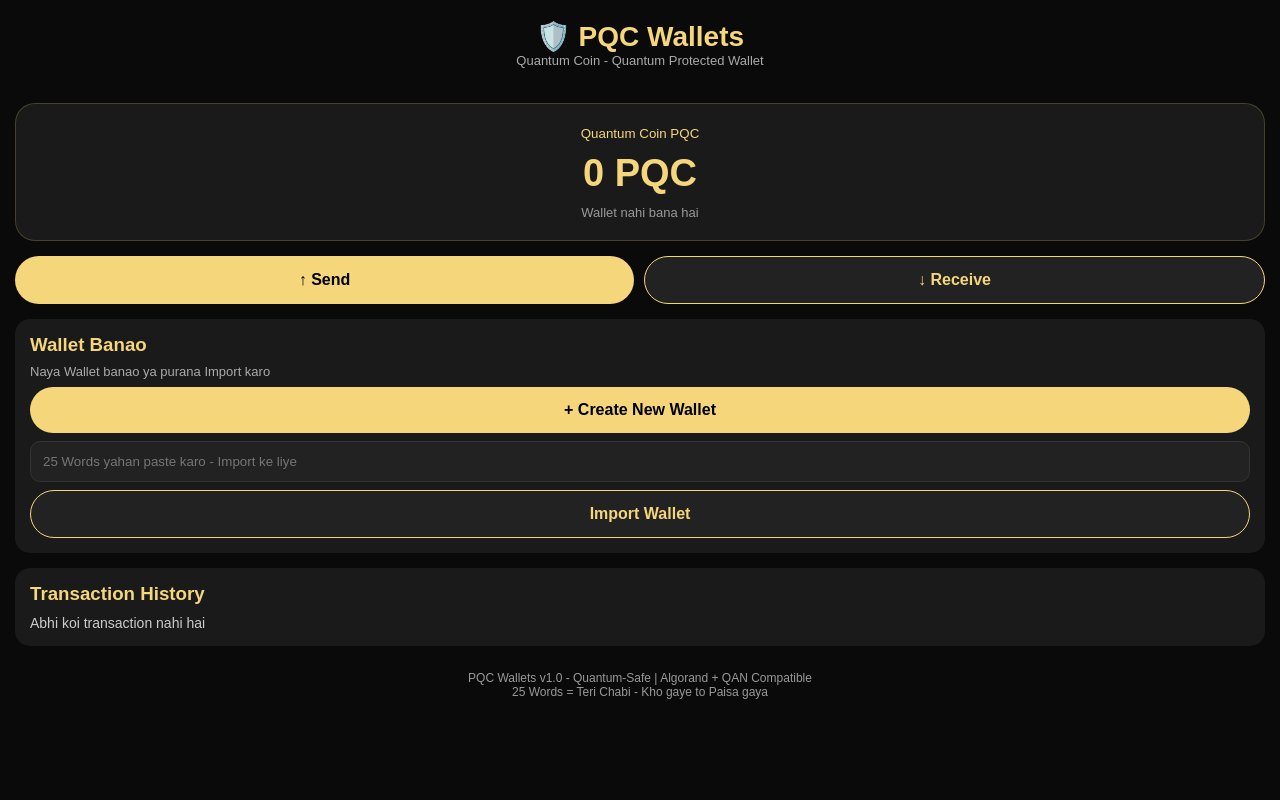
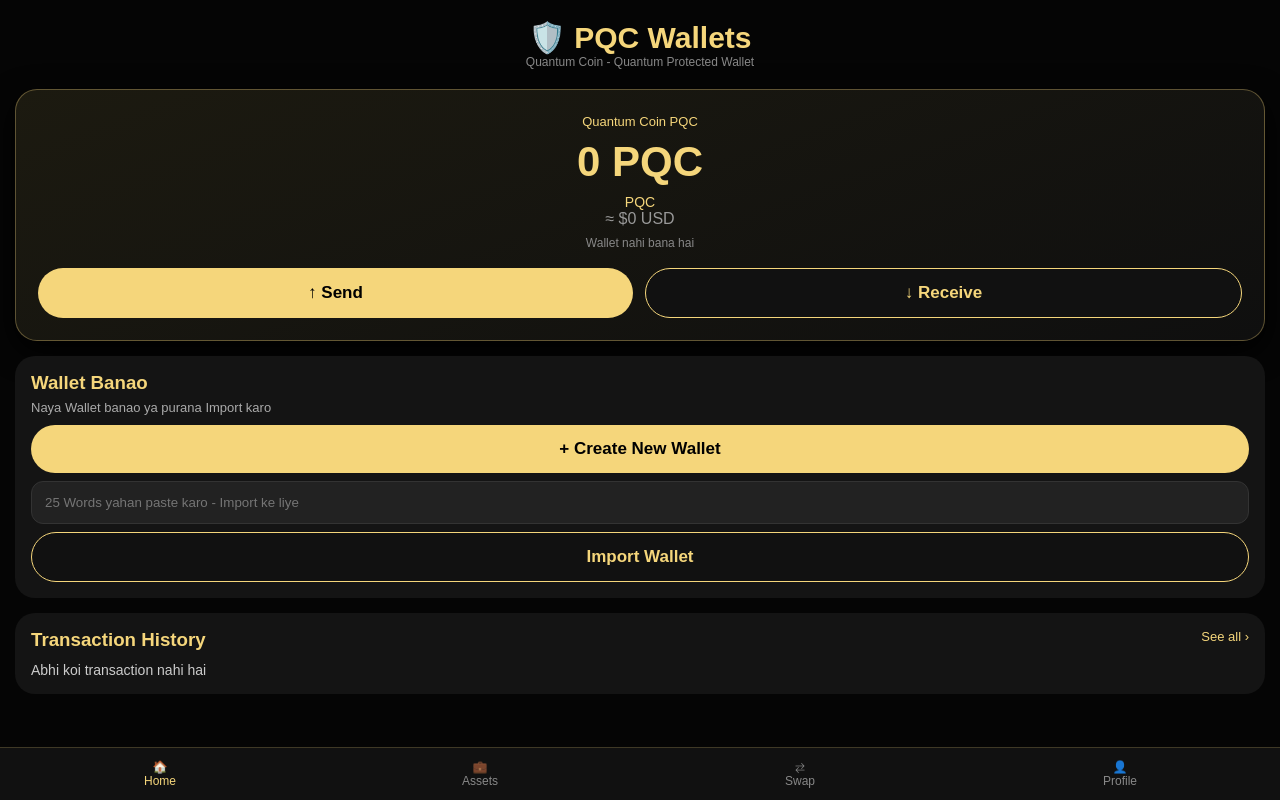
Before and after one commit to samdeep11/Quantum-metamask, a browser extension: page index.html in a window 1280 px wide. Drawn offline with Linux system fonts and the light colour scheme.

Commit message:
Update index.html

```diff
--- a/index.html
+++ b/index.html
@@ -3,119 +3,88 @@
 <head>
 <meta charset="UTF-8">
 <meta name="viewport" content="width=device-width, initial-scale=1.0">
-<title>PQC Wallets - Quantum Coin</title>
+<title>PQC Wallets</title>
 <style>
 *{margin:0;padding:0;box-sizing:border-box;font-family:Arial,sans-serif}
-body{background:#0a0a0a;color:#fff;min-height:100vh}
-.header{text-align:center;padding:20px}
-.header h1{color:#f5d67b;font-size:28px}
-.header p{color:#aaa;font-size:13px}
-.card{background:#1a1a1a;border:1px solid #f5d67b33;border-radius:20px;margin:15px;padding:20px;text-align:center}
-.card small{color:#f5d67b}
-.balance{font-size:38px;color:#f5d67b;font-weight:bold;margin:10px 0}
-.btns{display:flex;gap:10px;margin:15px}
-.btn{flex:1;padding:14px;border-radius:30px;border:none;font-size:16px;font-weight:bold;cursor:pointer}
+body{background:#050505;color:#fff;padding-bottom:90px}
+.top{text-align:center;padding:20px 10px 5px}
+.top h1{color:#f5d67b;font-size:30px}
+.card{background:linear-gradient(160deg,#1c1a10,#0f0f0f);border:1px solid #f5d67b55;border-radius:22px;margin:15px;padding:22px;text-align:center;box-shadow:0 10px 30px #000}
+.card small{color:#f5d67b;font-size:13px}
+.balance{font-size:42px;color:#f5d67b;font-weight:900;margin:8px 0}
+.usd{color:#999}
+.btns{display:flex;gap:12px;margin-top:18px}
+.btn{flex:1;padding:14px;border-radius:30px;border:none;font-size:17px;font-weight:bold;cursor:pointer}
 .send{background:#f5d67b;color:#000}
-.receive{background:#222;color:#f5d67b;border:1px solid #f5d67b}
-.box{background:#1a1a1a;border-radius:15px;margin:15px;padding:15px}
-input{width:100%;padding:12px;border-radius:10px;border:1px solid #333;background:#222;color:#fff;margin:8px 0}
-.words{background:#222;padding:12px;border-radius:10px;color:#f5d67b;line-height:1.8;font-size:14px;word-spacing:4px}
-.small{font-size:12px;color:#999;text-align:center;padding:10px}
+.receive{background:#111;color:#f5d67b;border:1px solid #f5d67b}
+.box{background:#141414;border-radius:20px;margin:15px;padding:16px}
+.box h3{color:#f5d67b;margin-bottom:6px}
+input{width:100%;padding:13px;border-radius:12px;border:1px solid #333;background:#222;color:#fff;margin:8px 0}
+.words{background:#222;padding:12px;border-radius:12px;color:#f5d67b;line-height:1.9;font-size:14px}
+.tx{display:flex;justify-content:space-between;align-items:center;padding:12px 0;border-bottom:1px solid #222}
+.tx b{font-size:14px}
+.green{color:#4ade80}.red{color:#f87171}
+.nav{position:fixed;bottom:0;left:0;right:0;background:#111;border-top:1px solid #f5d67b33;display:flex;padding:12px 0;text-align:center}
+.nav div{flex:1;font-size:12px;color:#888;cursor:pointer}
+.nav .active{color:#f5d67b}
+.icon{width:38px;height:38px;background:#f5d67b;border-radius:50%;display:flex;align-items:center;justify-content:center;color:#000;font-size:20px;font-weight:bold;margin-right:10px}
 </style>
 </head>
 <body>
-<div class="header">
-<h1>🛡️ PQC Wallets</h1>
-<p>Quantum Coin - Quantum Protected Wallet</p>
-</div>
+<div class="top"><h1>🛡️ PQC Wallets</h1><p style="color:#888;font-size:12px">Quantum Coin - Quantum Protected Wallet</p></div>
 
 <div class="card">
 <small>Quantum Coin PQC</small>
 <div class="balance" id="bal">0 PQC</div>
-<div style="color:#999;font-size:13px" id="addr">Wallet nahi bana hai</div>
-</div>
-
+<div style="color:#f5d67b;font-size:14px">PQC</div>
+<div class="usd" id="usd">≈ $0.00 USD</div>
+<div style="font-size:12px;color:#888;margin-top:8px" id="addr">Wallet nahi bana hai</div>
 <div class="btns">
 <button class="btn send" onclick="sendPQC()">↑ Send</button>
 <button class="btn receive" onclick="showReceive()">↓ Receive</button>
 </div>
+</div>
 
-<div class="box" id="mainBox">
-<h3 style="color:#f5d67b">Wallet Banao</h3>
-<p style="font-size:13px;color:#aaa;margin:8px 0">Naya Wallet banao ya purana Import karo</p>
-<button class="btn send" style="width:100%" onclick="createWallet()">+ Create New Wallet</button>
+<div class="box" id="walletBox">
+<h3>Wallet Banao</h3><p style="color:#aaa;font-size:13px">Naya Wallet banao ya purana Import karo</p>
+<button class="btn send" style="width:100%;margin-top:10px" onclick="createWallet()">+ Create New Wallet</button>
 <input id="importWords" placeholder="25 Words yahan paste karo - Import ke liye">
 <button class="btn receive" style="width:100%" onclick="importWallet()">Import Wallet</button>
 <div id="wordsBox" style="display:none;margin-top:12px">
-<p style="font-size:12px;color:#ff6b6b">⚠️ Ye 25 Words Notebook me likh lo - Kisi ko mat bhejo</p>
+<p style="font-size:12px;color:#ff6b6b">⚠️ Ye 25 Words Notebook me likh lo</p>
 <div class="words" id="words"></div>
 <button class="btn send" style="width:100%;margin-top:10px" onclick="saveWords()">Maine Likh Liye - Wallet Kholo</button>
 </div>
 </div>
 
 <div class="box">
-<h3 style="color:#f5d67b">Transaction History</h3>
-<div id="history" style="font-size:14px;color:#ccc;margin-top:10px">Abhi koi transaction nahi hai</div>
+<div style="display:flex;justify-content:space-between"><h3>Transaction History</h3><span style="color:#f5d67b;font-size:13px">See all ›</span></div>
+<div id="history" style="margin-top:5px;color:#ccc;font-size:14px">Abhi koi transaction nahi hai</div>
 </div>
 
-<p class="small">PQC Wallets v1.0 - Quantum-Safe | Algorand + QAN Compatible<br>25 Words = Teri Chabi - Kho gaye to Paisa gaya</p>
+<div class="nav">
+<div class="active">🏠<br>Home</div>
+<div onclick="alert('Assets me PQC + ALGO dikhega')">💼<br>Assets</div>
+<div onclick="alert('Swap jald aa raha hai')">⇄<br>Swap</div>
+<div onclick="showReceive()">👤<br>Profile</div>
+</div>
 
 <script>
-let wordsList = ["quantum","coin","protect","future","safe","gold","power","trust","secure","wallet","crypto","india","budaun","pqc","blockchain","falcon","dilithium","shield","money","freedom","light","star","king","dream","luck"];
-let myWallet = JSON.parse(localStorage.getItem('pqc_wallet')||'null');
-let balance = parseInt(localStorage.getItem('pqc_bal')||'0');
-let history = JSON.parse(localStorage.getItem('pqc_hist')||'[]');
+let wordsList=["quantum","coin","protect","future","safe","gold","power","trust","secure","wallet","crypto","india","budaun","pqc","blockchain","falcon","dilithium","shield","money","freedom","light","star","king","dream","luck"];
+let myWallet=JSON.parse(localStorage.getItem('pqc_wallet')||'null');
+let balance=parseInt(localStorage.getItem('pqc_bal')||'0');
+let history=JSON.parse(localStorage.getItem('pqc_hist')||'[]');
 function render(){
-  document.getElementById('bal').innerText = balance.toLocaleString('en-IN') + ' PQC';
-  if(myWallet) document.getElementById('addr').innerText = myWallet.addr;
-  if(history.length){
-    document.getElementById('history').innerHTML = history.map(h=>`<div style="display:flex;justify-content:space-between;padding:8px 0;border-bottom:1px solid #222"><span>${h.text}</span><b style="color:${h.amt>0?'#4ade80':'#f87171'}">${h.amt>0?'+':''}${h.amt.toLocaleString('en-IN')} PQC</b></div>`).join('');
-  }
+ document.getElementById('bal').innerText=balance.toLocaleString('en-IN')+' PQC';
+ document.getElementById('usd').innerText='≈ $'+(balance*0.0025).toLocaleString('en-IN')+' USD';
+ if(myWallet) document.getElementById('addr').innerText=myWallet.addr;
+ if(history.length){document.getElementById('history').innerHTML=history.map(h=>`<div class="tx"><div style="display:flex;align-items:center"><div class="icon">${h.amt>0?'↓':'↑'}</div><div><b>${h.text}</b><br><span style="color:#888;font-size:12px">Today</span></div></div><b class="${h.amt>0?'green':'red'}">${h.amt>0?'+':''}${h.amt.toLocaleString('en-IN')} PQC</b></div>`).join('');}
 }
-function genWords(){
-  let arr=[]; for(let i=0;i<25;i++) arr.push(wordsList[Math.floor(Math.random()*wordsList.length)]);
-  return arr;
-}
-function createWallet(){
-  let w = genWords();
-  let addr = 'PQC' + Math.random().toString(36).substring(2,10).toUpperCase() + '...' + Math.random().toString(36).substring(2,6).toUpperCase();
-  localStorage.setItem('temp_words', JSON.stringify(w));
-  localStorage.setItem('temp_addr', addr);
-  document.getElementById('words').innerText = w.join('  ');
-  document.getElementById('wordsBox').style.display='block';
-}
-function saveWords(){
-  let w = JSON.parse(localStorage.getItem('temp_words'));
-  let addr = localStorage.getItem('temp_addr');
-  myWallet = {words:w, addr:addr};
-  localStorage.setItem('pqc_wallet', JSON.stringify(myWallet));
-  if(balance===0){ balance=50000000; localStorage.setItem('pqc_bal', balance); history.push({text:'PQC Mint - 5 Crore', amt:50000000}); localStorage.setItem('pqc_hist', JSON.stringify(history)); }
-  alert('Wallet ban gaya! Address: '+addr);
-  render();
-}
-function importWallet(){
-  let v = document.getElementById('importWords').value.trim();
-  if(v.split(' ').length < 10) return alert('Sahi 25 Words daalo');
-  let addr = 'PQC' + Math.random().toString(36).substring(2,10).toUpperCase() + '...IMPORTED';
-  myWallet = {words:v.split(' '), addr:addr};
-  localStorage.setItem('pqc_wallet', JSON.stringify(myWallet));
-  alert('Wallet Import ho gaya! '+addr);
-  render();
-}
-function sendPQC(){
-  if(!myWallet) return alert('Pehle Wallet banao');
-  let to = prompt('Kis Address pe bhejna hai?');
-  let amt = parseInt(prompt('Kitna PQC bhejna hai?')||'0');
-  if(!to || !amt || amt>balance) return alert('Galat Amount ya Balance kam hai');
-  balance -= amt; localStorage.setItem('pqc_bal', balance);
-  history.unshift({text:'Sent to '+to.substring(0,10)+'...', amt:-amt}); localStorage.setItem('pqc_hist', JSON.stringify(history));
-  alert(amt+' PQC bhej diya!');
-  render();
-}
-function showReceive(){
-  if(!myWallet) return alert('Pehle Wallet banao');
-  prompt('Tera Address - Copy karke kisi ko bhejo:', myWallet.addr);
-}
+function createWallet(){let w=[];for(let i=0;i<25;i++)w.push(wordsList[Math.floor(Math.random()*wordsList.length)]);let addr='PQC'+Math.random().toString(36).substring(2,10).toUpperCase()+'...'+Math.random().toString(36).substring(2,6).toUpperCase();localStorage.setItem('temp_words',JSON.stringify(w));localStorage.setItem('temp_addr',addr);document.getElementById('words').innerText=w.join('  ');document.getElementById('wordsBox').style.display='block';}
+function saveWords(){let w=JSON.parse(localStorage.getItem('temp_words'));let addr=localStorage.getItem('temp_addr');myWallet={words:w,addr:addr};localStorage.setItem('pqc_wallet',JSON.stringify(myWallet));if(balance===0){balance=50000000;localStorage.setItem('pqc_bal',balance);history.push({text:'PQC Mint - 5 Crore',amt:50000000});localStorage.setItem('pqc_hist',JSON.stringify(history));}alert('Wallet ban gaya!');render();}
+function importWallet(){let v=document.getElementById('importWords').value.trim();if(v.split(' ').length<10)return alert('Sahi 25 Words daalo');let addr='PQC'+Math.random().toString(36).substring(2,10).toUpperCase()+'...IMPORTED';myWallet={words:v.split(' '),addr:addr};localStorage.setItem('pqc_wallet',JSON.stringify(myWallet));alert('Import ho gaya!');render();}
+function sendPQC(){if(!myWallet)return alert('Pehle Wallet banao');let to=prompt('Kis Address pe bhejna hai?');let amt=parseInt(prompt('Kitna PQC bhejna hai?')||'0');if(!to||!amt||amt>balance)return alert('Galat Amount');balance-=amt;localStorage.setItem('pqc_bal',balance);history.unshift({text:'Sent to '+to.substring(0,10)+'...',amt:-amt});localStorage.setItem('pqc_hist',JSON.stringify(history));alert(amt+' PQC bhej diya!');render();}
+function showReceive(){if(!myWallet)return alert('Pehle Wallet banao');prompt('Tera Address - Copy karo:',myWallet.addr);}
 render();
 </script>
 </body>
```
